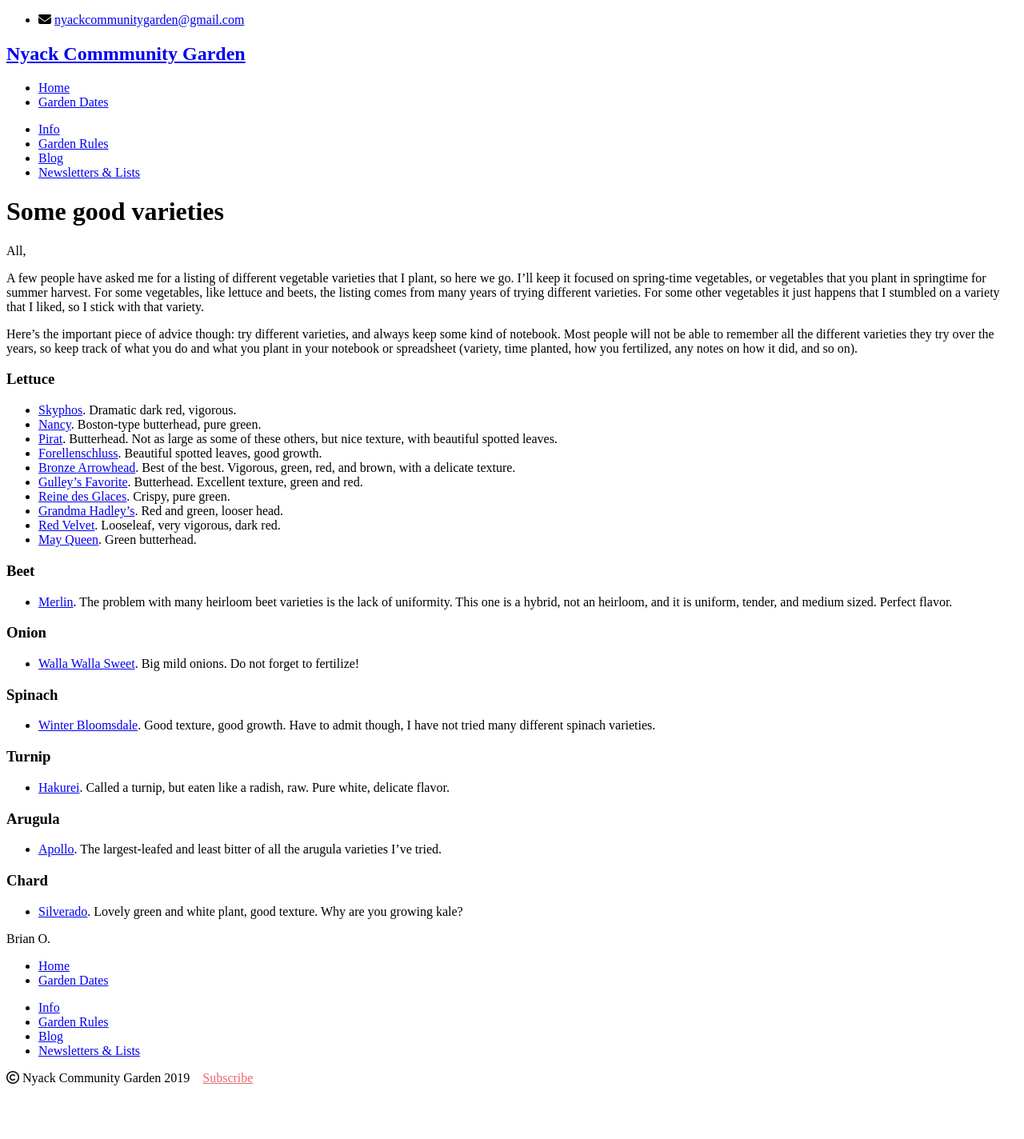
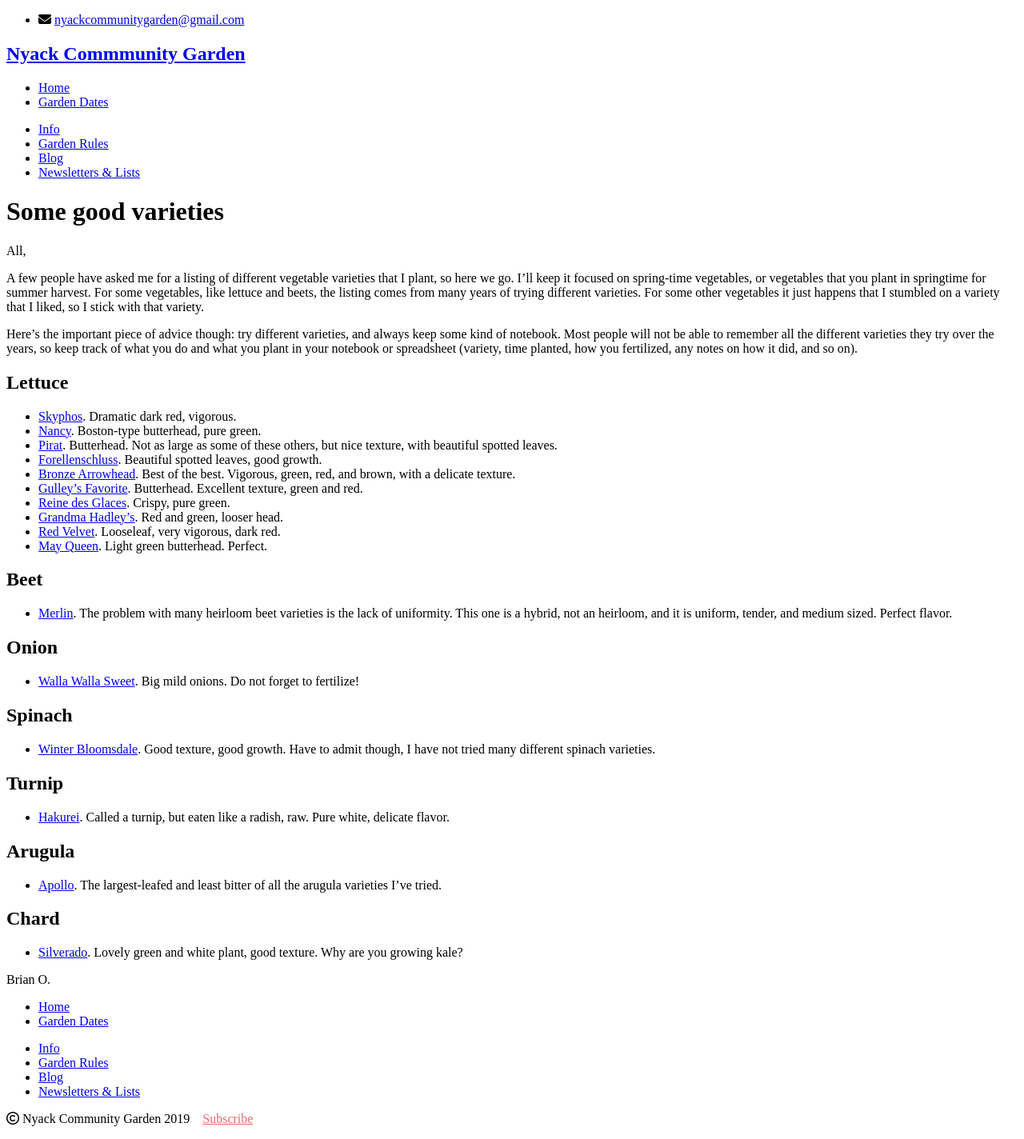
Before and after one commit to bosborne/nyackcommunitygarden, a Jekyll site: the page built from _posts/2018-02-25-good-seeds.md, in a window 1280 px wide. Shown: the whole page at 80% size. Built offline with Jekyll 4.4.1, drawn with Linux system fonts in a browser that asks for light colours; nearby versions of some CDN libraries; library files that are not in the unit come from our copies; before the commit the page ends 1373 px from its top, so only the background shows below that.

Commit message:
Bold various headings

```diff
--- a/_posts/2018-02-25-good-seeds.md
+++ b/_posts/2018-02-25-good-seeds.md
@@ -10,7 +10,7 @@ A few people have asked me for a listing of different vegetable varieties that I
 
 Here's the important piece of advice though: try different varieties, and always keep some kind of notebook. Most people will not be able to remember all the different varieties they try over the years, so keep track of what you do and what you plant in your notebook or spreadsheet (variety, time planted, how you fertilized, any notes on how it did, and so on).
 
-### Lettuce
+<h2>Lettuce</h2>
 
 * [Skyphos](http://www.johnnyseeds.com/vegetables/lettuce/butterhead-lettuce-boston/skyphos-lettuce-seed-23.html). Dramatic dark red, vigorous.
 * [Nancy](http://www.johnnyseeds.com/vegetables/lettuce/butterhead-lettuce-boston/nancy-organic-lettuce-seed-438G.html). Boston-type butterhead, pure green.
@@ -21,29 +21,29 @@ Here's the important piece of advice though: try different varieties, and always
 * [Reine des Glaces](https://www.seedsavers.org/reine-des-glaces-lettuce). Crispy, pure green.
 * [Grandma Hadley’s](https://www.seedsavers.org/grandma-hadleys-organic-lettuce). Red and green, looser head.
 * [Red Velvet](https://www.seedsavers.org/red-velvet-organic-lettuce). Looseleaf, very vigorous, dark red.
-* [May Queen](http://turtletreeseed.org/product/208-may-queen/). Green butterhead.
+* [May Queen](http://turtletreeseed.org/product/208-may-queen/). Light green butterhead. Perfect.
 
-### Beet
+<h2>Beet</h2>
 
 * [Merlin](http://www.johnnyseeds.com/vegetables/beets/round-beets/merlin-organic-f1-beet-seed-2758G.html). The problem with many heirloom beet varieties is the lack of uniformity. This one is a hybrid, not an heirloom, and it is uniform, tender, and medium sized. Perfect flavor.
 
-### Onion
+<h2>Onion</h2>
 
 * [Walla Walla Sweet](http://www.johnnyseeds.com/vegetables/onions/onion-plants/walla-walla-onion-plants-500.html). Big mild onions. Do not forget to fertilize!
 
-### Spinach
+<h2>Spinach</h2>
 
 * [Winter Bloomsdale](http://turtletreeseed.org/product/906-winter-bloomsdale/). Good texture, good growth. Have to admit though, I have not tried many different spinach varieties.
 
-### Turnip
+<h2>Turnip</h2>
 
 * [Hakurei](http://www.johnnyseeds.com/vegetables/turnips/hakurei-f1-turnip-seed-706.html). Called a turnip, but eaten like a radish, raw. Pure white, delicate flavor.
 
-### Arugula
+<h2>Arugula</h2>
 
 * [Apollo](https://www.seedsavers.org/apollo-arugula). The largest-leafed and least bitter of all the arugula varieties I've tried.
 
-### Chard
+<h2>Chard</h2>
 
 * [Silverado](http://hudsonvalleyseed.com/silverado-chard.html). Lovely green and white plant, good texture. Why are you growing kale?
 
```
Also changed, not shown: _posts/2019-3-19-grow-room-plants.md (+1 -1 lines).
